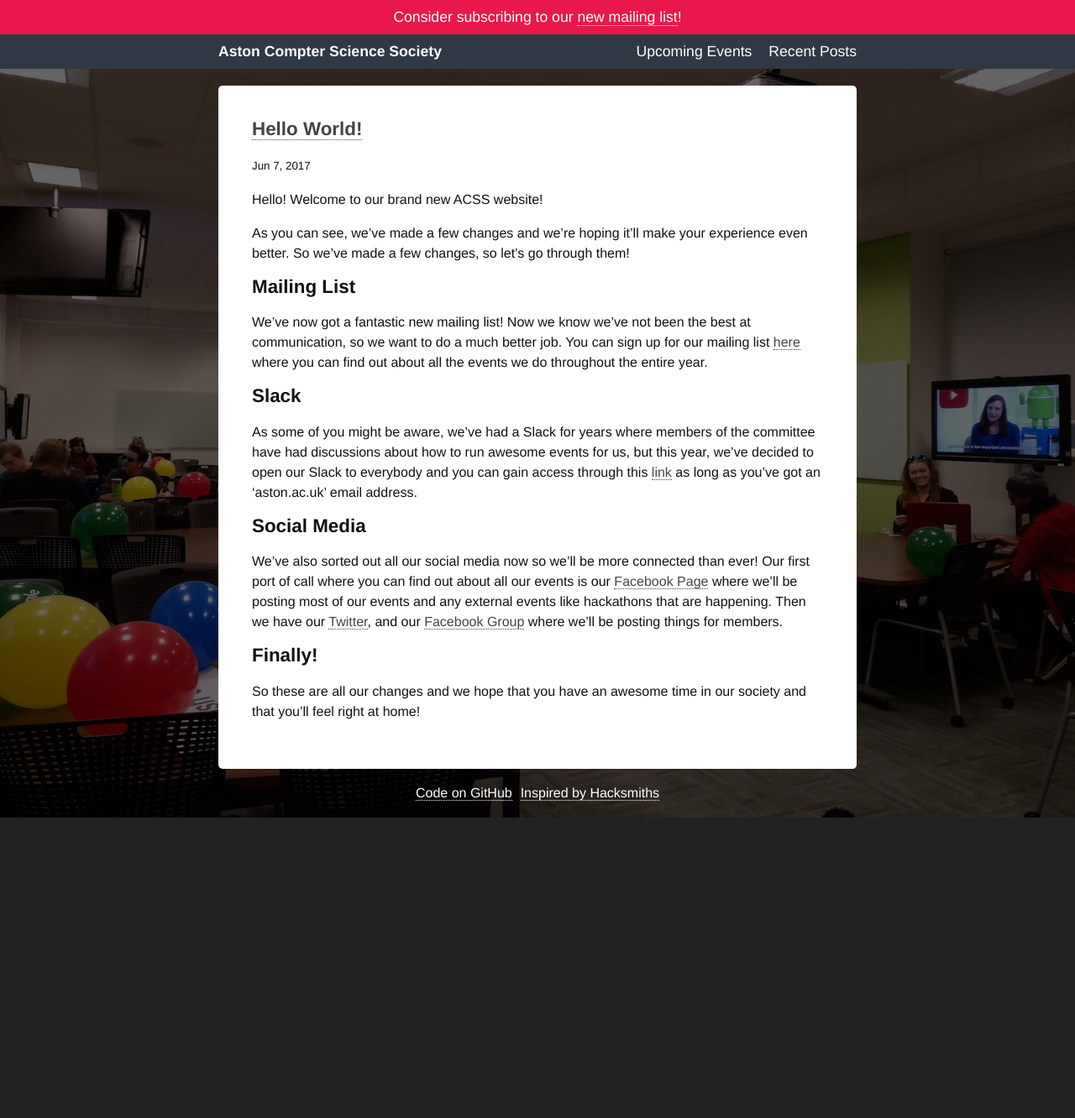
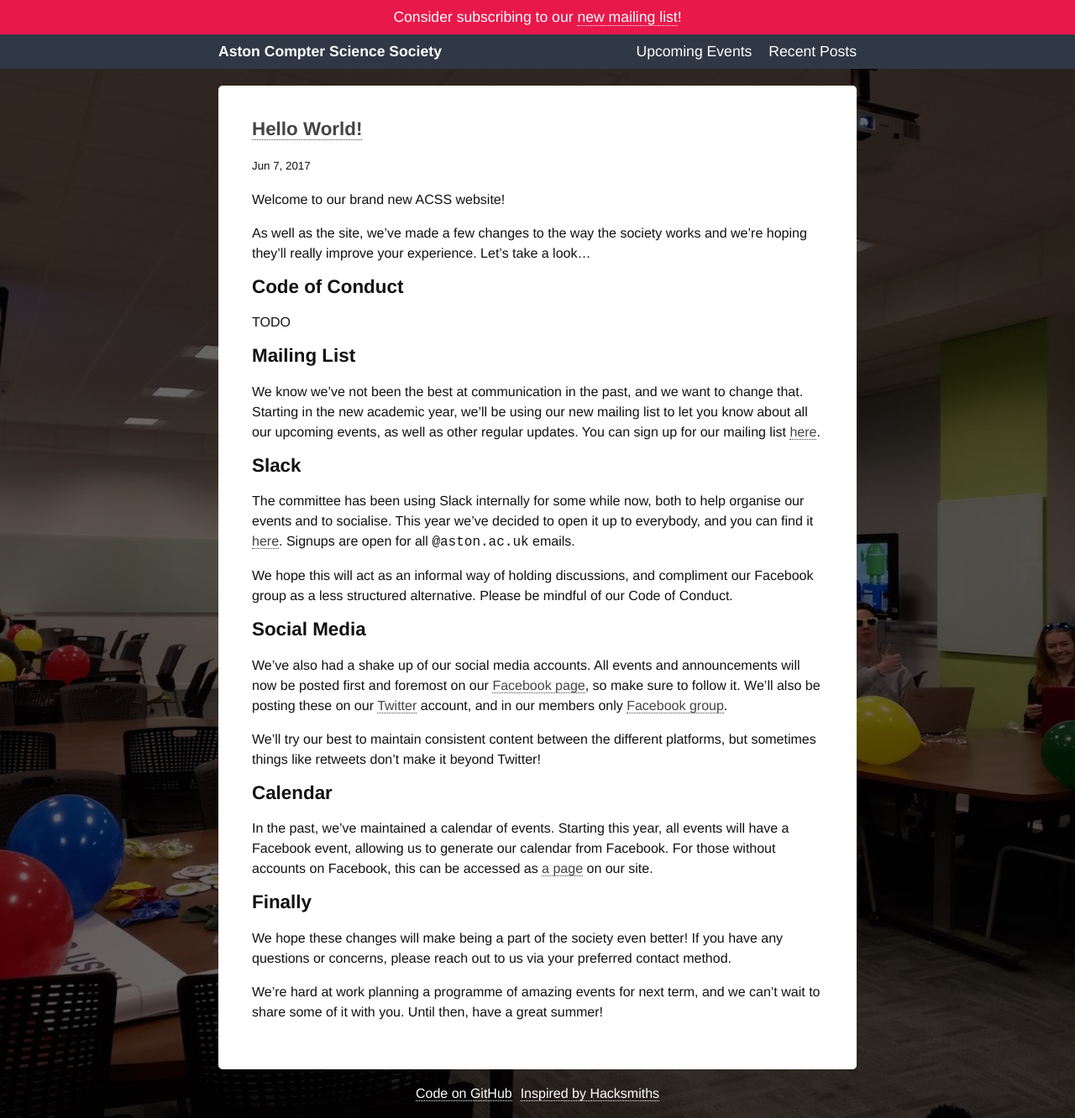
Before and after one commit to aston-css/astoncss.com, a Jekyll site: the page built from _posts/2017-06-07-hello-world.markdown, in a window 1280 px wide. Shown: the whole page at 84% size. Built offline with Jekyll 4.4.1, drawn with Linux system fonts in a browser that asks for light colours; before the commit the page ends 974 px from its top, so only the background shows below that.

Commit message:
Create 2017-06-07-hello-world.markdown

```diff
--- a/_posts/2017-06-07-hello-world.markdown
+++ b/_posts/2017-06-07-hello-world.markdown
@@ -1,29 +1,40 @@
 ---
 layout: post
 title:  "Hello World!"
-date:   2017-06-07 20:32:13 +0900
-categories: general
+date:   2017-06-07 20:32:13 +0000
 ---
 
-Hello! Welcome to our brand new ACSS website!
+Welcome to our brand new ACSS website!
 
-As you can see, we've made a few changes and we're hoping it'll make your experience even better. So we've made a few changes, so let's go through them!
+As well as the site, we've made a few changes to the way the society works and we're hoping they'll really improve your experience. Let's take a look...
+
+## Code of Conduct
+TODO
 
 ## Mailing List
-We've now got a fantastic new mailing list! Now we know we've not been the best at communication, so we want to do a much better job. You can sign up for our mailing list [here][Mail] where you can find out about all the events we do throughout the entire year.
-
+We know we've not been the best at communication in the past, and we want to change that. Starting in the new academic year, we'll be using our new mailing list to let you know about all our upcoming events, as well as other regular updates. You can sign up for our mailing list [here][Mail].
 
 ## Slack
-As some of you might be aware, we've had a Slack for years where members of the committee have had discussions about how to run awesome events for us, but this year, we've decided to open our Slack to everybody and you can gain access through this [link][Slack] as long as you've got an 'aston.ac.uk' email address.
+The committee has been using Slack internally for some while now, both to help organise our events and to socialise. This year we've decided to open it up to everybody, and you can find it [here][Slack]. Signups are open for all `@aston.ac.uk` emails.
+
+We hope this will act as an informal way of holding discussions, and compliment our Facebook group as a less structured alternative. Please be mindful of our Code of Conduct.
 
 ## Social Media
-We've also sorted out all our social media now so we'll be more connected than ever! Our first port of call where you can find out about all our events is our [Facebook Page][Facebook] where we'll be posting most of our events and any external events like hackathons that are happening. Then we have our [Twitter][Twitter], and our [Facebook Group][Facebook Group] where we'll be posting things for members.
+We've also had a shake up of our social media accounts. All events and announcements will now be posted first and foremost on our [Facebook page][Facebook], so make sure to follow it. We'll also be posting these on our [Twitter][Twitter] account, and in our members only [Facebook group][Facebook Group].
 
-## Finally!
-So these are all our changes and we hope that you have an awesome time in our society and that you'll feel right at home!
+We'll try our best to maintain consistent content between the different platforms, but sometimes things like retweets don't make it beyond Twitter!
+
+## Calendar
+In the past, we've maintained a calendar of events. Starting this year, all events will have a Facebook event, allowing us to generate our calendar from Facebook. For those without accounts on Facebook, this can be accessed as [a page][Calendar] on our site.
+
+## Finally
+We hope these changes will make being a part of the society even better! If you have any questions or concerns, please reach out to us via your preferred contact method.
+
+We're hard at work planning a programme of amazing events for next term, and we can't wait to share some of it with you. Until then, have a great summer!
 
 [Mail]: http://twitter.us15.list-manage.com/subscribe?u=5c76c6487162a4644f24574b6&id=8948e9a3d3
 [Twitter]: https://jekyllrb.com/docs/home
 [Slack]:   https://aston-css.slack.com/signup
 [Facebook]: https://www.facebook.com/AstonCSS
 [Facebook Group]: https://www.facebook.com/groups/AstonCSS
+[Calendar]: https://astoncss.com/events
```
